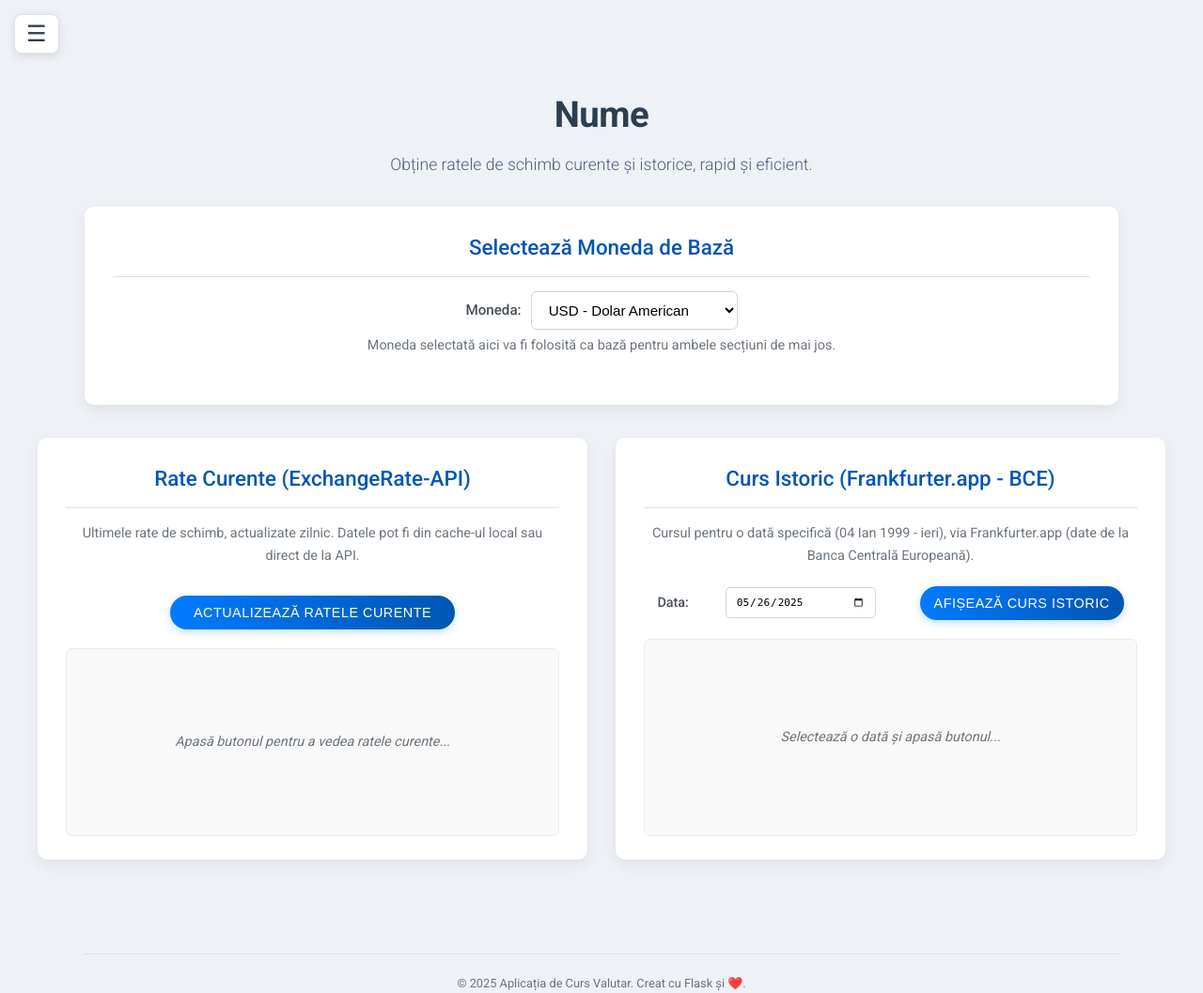
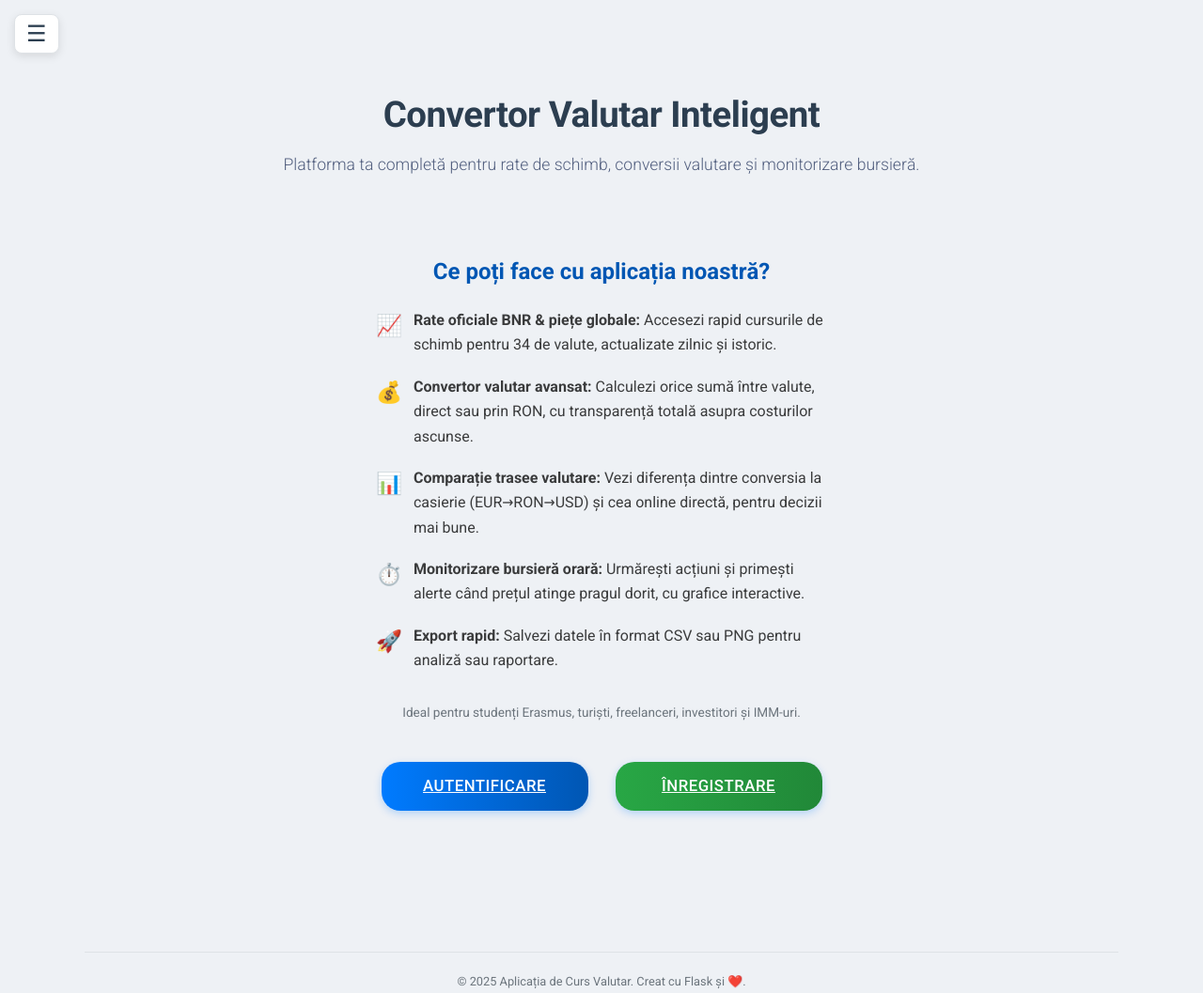
Before and after one commit to DancaGabriel/Cloud_App, a Flask app: page / in a window 1280 px wide. Shown: the whole page at 94% size. Run offline with Flask 3, Linux system fonts and the light colour scheme.

Commit message:
welcome-page

```diff
--- a/app.py
+++ b/app.py
@@ -222,6 +222,11 @@ def hello_world():
     current_year = datetime.now().year
     return render_template('index.html', year=current_year)
 
+@app.route('/exchange-rates')
+def exchange_rates_page():
+    current_year = datetime.now().year
+    return render_template('exchange_rates.html', year=current_year)
+
 @app.route('/visualize')
 @login_required # Am protejat această rută
 def visualize_page():
--- a/templates/base.html
+++ b/templates/base.html
@@ -1,22 +1,39 @@
 <!DOCTYPE html>
 <html lang="ro">
   <head>
-    <meta charset="UTF-8">
-    <meta name="viewport" content="width=device-width, initial-scale=1.0">
+    <meta charset="UTF-8" />
+    <meta name="viewport" content="width=device-width, initial-scale=1.0" />
     <title>{% block title %}Convertor Valutar Inteligent{% endblock %}</title>
-    <link rel="stylesheet" href="{{ url_for('static', filename='css/style.css') }}">
-    <link href="https://fonts.googleapis.com/css2?family=Roboto:wght@300;400;500;700&display=swap" rel="stylesheet">
+    <link
+      rel="stylesheet"
+      href="{{ url_for('static', filename='css/style.css') }}"
+    />
+    <link
+      href="https://fonts.googleapis.com/css2?family=Roboto:wght@300;400;500;700&display=swap"
+      rel="stylesheet"
+    />
   </head>
   <body>
-    <button id="hamburgerMenuIcon" class="hamburger-menu-button" aria-label="Meniu Principal" aria-expanded="false" aria-controls="mobileDropdownMenu">
+    <button
+      id="hamburgerMenuIcon"
+      class="hamburger-menu-button"
+      aria-label="Meniu Principal"
+      aria-expanded="false"
+      aria-controls="mobileDropdownMenu"
+    >
       &#9776;
     </button>
 
-    <nav id="mobileDropdownMenu" class="mobile-dropdown-menu" aria-hidden="true">
+    <nav
+      id="mobileDropdownMenu"
+      class="mobile-dropdown-menu"
+      aria-hidden="true"
+    >
       <ul>
         <li><a href="{{ url_for('hello_world') }}">Home (Rate)</a></li>
+        <li><a href="{{ url_for('exchange_rates_page') }}">Curs Valutar</a></li>
         <li><a href="{{ url_for('visualize_page') }}">Vizualizare Date</a></li>
-            <hr class="menu-divider">
+        <hr class="menu-divider" />
         {% if current_user.is_authenticated %}
         <li><a href="#">Salut, {{ current_user.username }}!</a></li>
         <li><a href="{{ url_for('logout_route') }}">Deconectare</a></li>
@@ -28,18 +45,14 @@
     </nav>
 
     <div class="page-content-wrapper">
-        {% with messages = get_flashed_messages(with_categories=true) %}
-            {% if messages %}
+      {% with messages = get_flashed_messages(with_categories=true) %} {% if
+      messages %}
       <div class="flash-messages-container">
         {% for category, message in messages %}
-                        <div class="alert alert-{{ category }}">
-                            {{ message }}
-                        </div>
+        <div class="alert alert-{{ category }}">{{ message }}</div>
         {% endfor %}
       </div>
-            {% endif %}
-        {% endwith %}
-        {% block page_content %}{% endblock %}
+      {% endif %} {% endwith %} {% block page_content %}{% endblock %}
     </div>
 
     <footer class="page-footer">
@@ -48,7 +61,6 @@
 
     {% block base_scripts %}
     <script src="{{ url_for('static', filename='js/script.js') }}"></script>
-    {% endblock %}
-    {% block page_scripts %}{% endblock %}
+    {% endblock %} {% block page_scripts %}{% endblock %}
   </body>
 </html>
--- a/templates/index.html
+++ b/templates/index.html
@@ -1,56 +1,125 @@
-{% extends "base.html" %}
-
-{% block title %}Rate de Schimb - Convertor Valutar{% endblock %}
-
-{% block page_content %}
+{% extends "base.html" %} {% block title %}Bine ai venit la Convertorul Valutar
+Inteligent!{% endblock %} {% block page_content %}
 <header class="page-header">
-        <h1>Nume</h1>
-        <p class="subtitle">Obține ratele de schimb curente și istorice, rapid și eficient.</p>
+  <h1>Convertor Valutar Inteligent</h1>
+  <p class="subtitle">
+    Platforma ta completă pentru rate de schimb, conversii valutare și
+    monitorizare bursieră.
+  </p>
 </header>
 
-    <section class="base-currency-selector-section card">
-        <h2>Selectează Moneda de Bază</h2>
-        <div class="currency-selector-controls">
-            <label for="baseCurrencySelect">Moneda:</label>
-            <select id="baseCurrencySelect" name="baseCurrency">
-                <option value="USD" selected>USD - Dolar American</option>
-                <option value="EUR">EUR - Euro</option>
-                <option value="GBP">GBP - Liră Sterlină</option>
-                <option value="RON">RON - Leu Românesc</option>
-                <option value="JPY">JPY - Yen Japonez</option>
-                <option value="CAD">CAD - Dolar Canadian</option>
-                <option value="AUD">AUD - Dolar Australian</option>
-                <option value="CHF">CHF - Franc Elvețian</option>
-            </select>
+<main class="content-wrapper-single-form">
+  <section class="form-section card" style="text-align: center">
+    <h2 style="font-size: 1.5em; color: #0056b3; margin-bottom: 18px">
+      Ce poți face cu aplicația noastră?
+    </h2>
+    <ul
+      style="
+        list-style: none;
+        padding: 0;
+        margin-bottom: 28px;
+        text-align: left;
+        max-width: 600px;
+        margin-left: auto;
+        margin-right: auto;
+      "
+    >
+      <li
+        style="
+          margin-bottom: 18px;
+          display: flex;
+          align-items: flex-start;
+          gap: 12px;
+        "
+      >
+        <span style="font-size: 1.4em; color: #007bff">&#128200;</span>
+        <div>
+          <b>Rate oficiale BNR &amp; piețe globale:</b> Accesezi rapid cursurile
+          de schimb pentru 34 de valute, actualizate zilnic și istoric.
         </div>
-        <p class="section-description small-text">Moneda selectată aici va fi folosită ca bază pentru ambele secțiuni de mai jos.</p>
-    </section>
-
-    <main class="content-wrapper">
-        <section id="currentRatesSection" class="rate-section card">
-            <h2>Rate Curente (ExchangeRate-API)</h2>
-            <p class="section-description">Ultimele rate de schimb, actualizate zilnic. Datele pot fi din cache-ul local sau direct de la API.</p>
-            <button id="fetchCurrentRatesBtn" class="action-button">Actualizează Ratele Curente</button>
-            <div id="currentRatesContainer" class="rates-display-box">
-                <p class="placeholder">Apasă butonul pentru a vedea ratele curente...</p>
+      </li>
+      <li
+        style="
+          margin-bottom: 18px;
+          display: flex;
+          align-items: flex-start;
+          gap: 12px;
+        "
+      >
+        <span style="font-size: 1.4em; color: #007bff">&#128176;</span>
+        <div>
+          <b>Convertor valutar avansat:</b> Calculezi orice sumă între valute,
+          direct sau prin RON, cu transparență totală asupra costurilor ascunse.
         </div>
-        </section>
-
-        <section id="historicalRatesFrankfurterSection" class="rate-section card">
-            <h2>Curs Istoric (Frankfurter.app - BCE)</h2>
-            <p class="section-description">Cursul pentru o dată specifică (04 Ian 1999 - ieri), via Frankfurter.app (date de la Banca Centrală Europeană).</p>
-            <div class="date-selector-container">
-                <label for="frankfurterDateInput">Data:</label>
-                <input type="date" id="frankfurterDateInput" name="frankfurterDate">
-                <button id="fetchFrankfurterBtn" class="action-button">Afișează Curs Istoric</button>
+      </li>
+      <li
+        style="
+          margin-bottom: 18px;
+          display: flex;
+          align-items: flex-start;
+          gap: 12px;
+        "
+      >
+        <span style="font-size: 1.4em; color: #007bff">&#128202;</span>
+        <div>
+          <b>Comparație trasee valutare:</b> Vezi diferența dintre conversia la
+          casierie (EUR→RON→USD) și cea online directă, pentru decizii mai bune.
         </div>
-            <div id="frankfurterRatesContainer" class="rates-display-box">
-                <p class="placeholder">Selectează o dată și apasă butonul...</p>
+      </li>
+      <li
+        style="
+          margin-bottom: 18px;
+          display: flex;
+          align-items: flex-start;
+          gap: 12px;
+        "
+      >
+        <span style="font-size: 1.4em; color: #007bff">&#9201;&#65039;</span>
+        <div>
+          <b>Monitorizare bursieră orară:</b> Urmărești acțiuni și primești
+          alerte când prețul atinge pragul dorit, cu grafice interactive.
+        </div>
+      </li>
+      <li
+        style="
+          margin-bottom: 0;
+          display: flex;
+          align-items: flex-start;
+          gap: 12px;
+        "
+      >
+        <span style="font-size: 1.4em; color: #007bff">&#128640;</span>
+        <div>
+          <b>Export rapid:</b> Salvezi datele în format CSV sau PNG pentru
+          analiză sau raportare.
+        </div>
+      </li>
+    </ul>
+    <div style="margin-bottom: 30px">
+      <span class="small-text"
+        >Ideal pentru studenți Erasmus, turiști, freelanceri, investitori și
+        IMM-uri.</span
+      >
+    </div>
+    <div
+      style="display: flex; justify-content: center; gap: 18px; flex-wrap: wrap"
+    >
+      <a
+        href="{{ url_for('login_route') }}"
+        class="action-button auth-button"
+        style="max-width: 220px"
+        >Autentificare</a
+      >
+      <a
+        href="{{ url_for('register_route') }}"
+        class="action-button auth-button"
+        style="
+          background-image: linear-gradient(to right, #28a745 0%, #218838 100%);
+          max-width: 220px;
+        "
+        >Înregistrare</a
+      >
     </div>
   </section>
 </main>
-{% endblock %}
-
-{% block page_scripts %}
-    <!-- <script src="{{ url_for('static', filename='js/script.js') }}"></script> -->
-{% endblock %}
+{% endblock %} {% block page_scripts %}{% endblock %}
```
Also changed, not shown: templates/exchange_rates.html (added, +72 -0 lines). Lines whose indentation alone changed are shown as unchanged.
